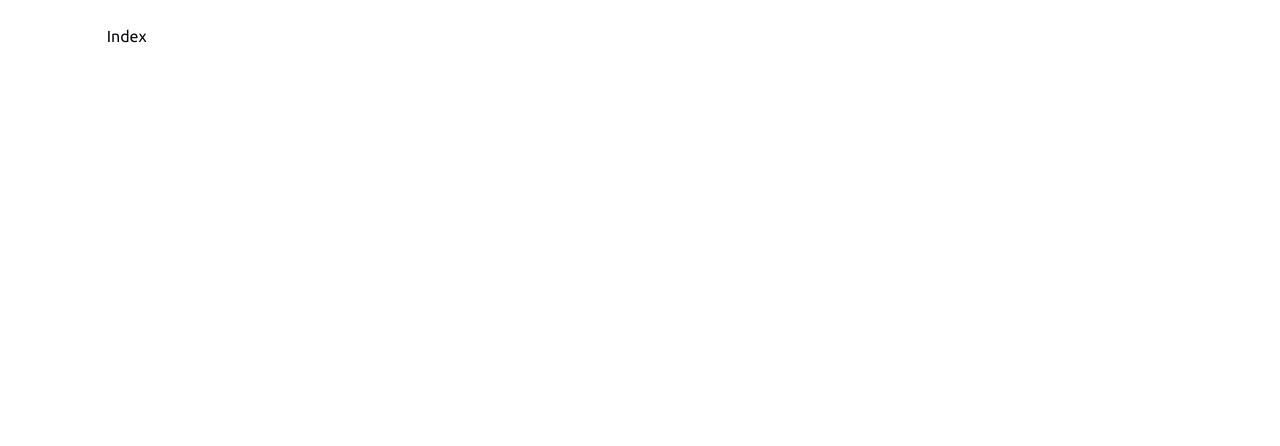
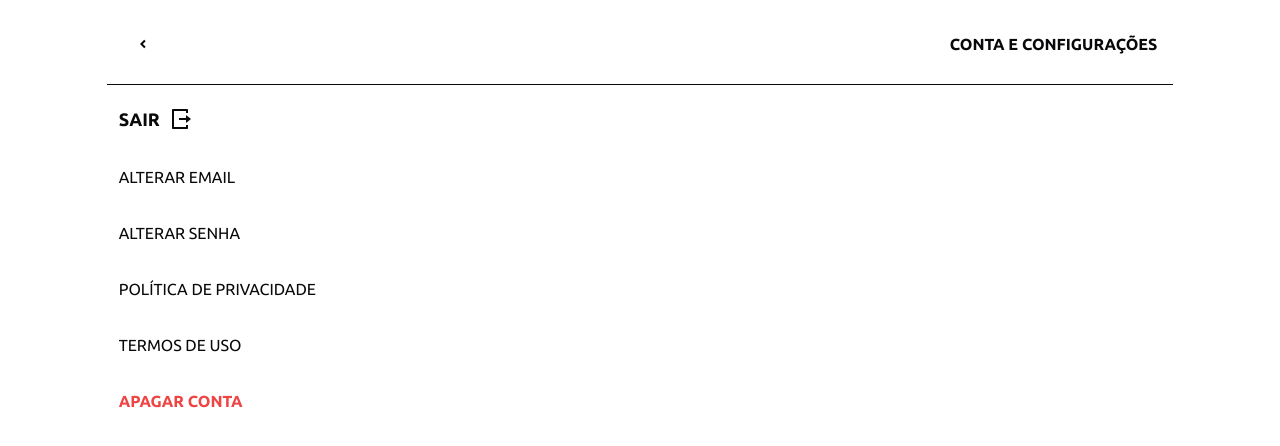
Before and after one commit to Ashlc/PDS-Project, a React (Vite) app in the folder front/: page /conta in a window 1280 px wide. Shown: the top 446 px of the page. Built offline with nearby package versions, Linux system fonts and the light colour scheme.

Commit message:
feat: Adicionar funcionalidade de conta e configurações

```diff
--- a/front/src/pages/Account/index.tsx
+++ b/front/src/pages/Account/index.tsx
@@ -1,5 +1,59 @@
-const Index = () => {
-  return <div>Index</div>;
-};
+import Column from '@components/Column';
+import { Button } from '@components/ui/button';
+import { RiArrowDropLeftLine, RiLogoutBoxRLine } from 'react-icons/ri';
+import { useNavigate } from 'react-router-dom';
+import {
+  Dialog,
+  DialogContent,
+  DialogDescription,
+  DialogHeader,
+  DialogTitle,
+  DialogTrigger,
+} from '@components/ui/dialog';
 
-export default Index;
+export default function Index() {
+  const navigate = useNavigate();
+  const goHome = () => {
+    navigate('/home');
+  };
+  return (
+    <>
+      <Column>
+        <div className="flex flex-row w-full px-4 justify-between items-center font-semibold border-b pb-5">
+          <Button variant="ghost" size="icon" onClick={goHome}>
+            <RiArrowDropLeftLine size={24} />
+          </Button>
+          <h2>CONTA E CONFIGURAÇÕES</h2>
+        </div>
+        <Column className="space-y-8 ml-3 mt-5 items-start">
+          <button className="font-semibold text-lg w-full items-center space-x-2 flex flex-row">
+            <div>SAIR</div>
+            <RiLogoutBoxRLine size={24} />
+          </button>
+          <button>ALTERAR EMAIL</button>
+          <button>ALTERAR SENHA</button>
+          <button>POLÍTICA DE PRIVACIDADE</button>
+          <button>TERMOS DE USO</button>
+          <Dialog>
+            <DialogTrigger className="text-red-500 font-semibold">
+              APAGAR CONTA
+            </DialogTrigger>
+            <DialogContent>
+              <DialogHeader className="text-left">
+                <DialogTitle>APAGAR CONTA?</DialogTitle>
+                <DialogDescription>
+                  Você tem certeza que deseja apagar sua conta? Essa ação é
+                  irreversível.
+                </DialogDescription>
+                <DialogDescription className=" flex flex-row justify-around">
+                  <Button variant={'destructive'}>SIM</Button>
+                  <Button variant={'default'}>NÃO</Button>
+                </DialogDescription>
+              </DialogHeader>
+            </DialogContent>
+          </Dialog>
+        </Column>
+      </Column>
+    </>
+  );
+}
```
